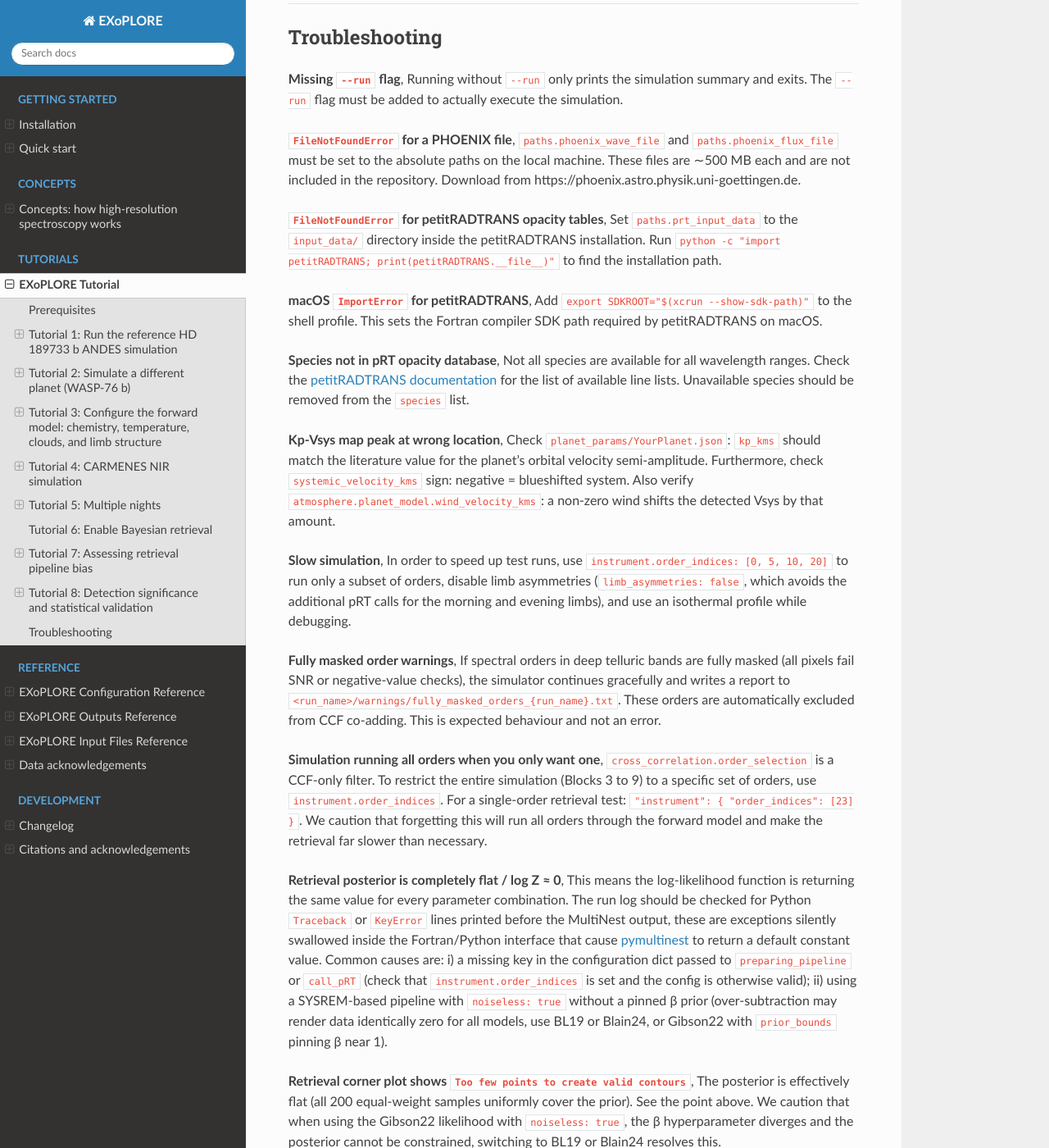
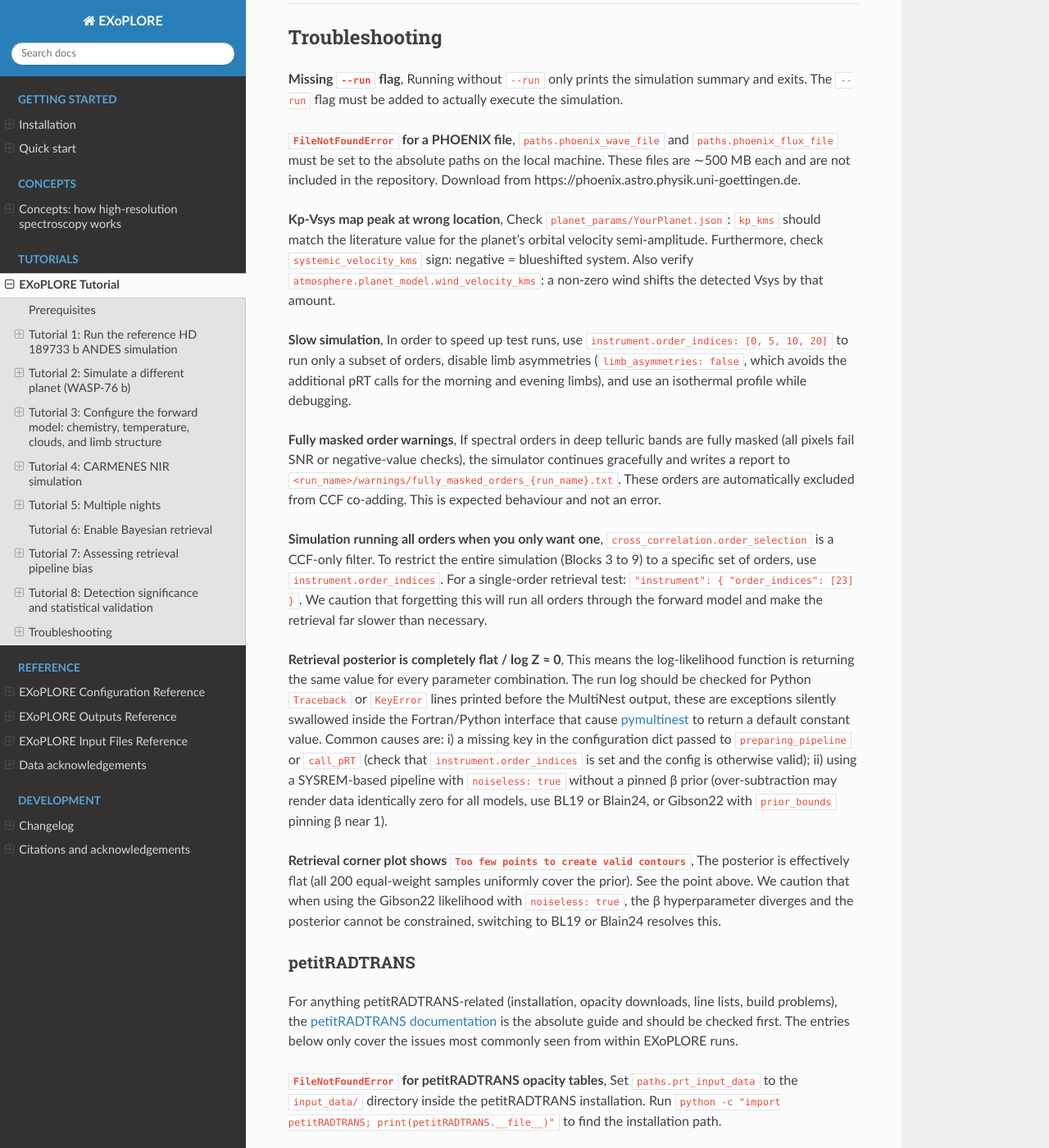
Before and after one commit to asanchezlopezIAA/EXoPLORE, a Sphinx documentation site: the page built from docs/tutorial.md, in a window 1280 px wide and 1400 px high, scrolled down 40338 px. Shown: the whole window at 82% size. Built offline with Sphinx 7.4.7 and the Read the Docs theme 3.1.0, drawn with Linux system fonts in a browser that asks for light colours; some of the changed text lies outside the part shown.

Commit message:
Docs: group petitRADTRANS troubleshooting entries

```diff
--- a/docs/tutorial.md
+++ b/docs/tutorial.md
@@ -1011,12 +1011,6 @@ A single ANDES order yields only a marginal per-order signal from a strong absor
 
 **`FileNotFoundError` for a PHOENIX file**, `paths.phoenix_wave_file` and `paths.phoenix_flux_file` must be set to the absolute paths on the local machine. These files are ∼500 MB each and are not included in the repository. Download from https://phoenix.astro.physik.uni-goettingen.de.
 
-**`FileNotFoundError` for petitRADTRANS opacity tables**, Set `paths.prt_input_data` to the `input_data/` directory inside the petitRADTRANS installation. Run `python -c "import petitRADTRANS; print(petitRADTRANS.__file__)"` to find the installation path.
-
-**macOS `ImportError` for petitRADTRANS**, Add `export SDKROOT="$(xcrun --show-sdk-path)"` to the shell profile. This sets the Fortran compiler SDK path required by petitRADTRANS on macOS.
-
-**Species not in pRT opacity database**, Not all species are available for all wavelength ranges. Check the [petitRADTRANS documentation](https://petitradtrans.readthedocs.io) for the list of available line lists. Unavailable species should be removed from the `species` list.
-
 **Kp-Vsys map peak at wrong location**, Check `planet_params/YourPlanet.json`: `kp_kms` should match the literature value for the planet's orbital velocity semi-amplitude. Furthermore, check `systemic_velocity_kms` sign: negative = blueshifted system. Also verify `atmosphere.planet_model.wind_velocity_kms`: a non-zero wind shifts the detected Vsys by that amount.
 
 **Slow simulation**, In order to speed up test runs, use `instrument.order_indices: [0, 5, 10, 20]` to run only a subset of orders, disable limb asymmetries (`limb_asymmetries: false`, which avoids the additional pRT calls for the morning and evening limbs), and use an isothermal profile while debugging.
@@ -1028,3 +1022,13 @@ A single ANDES order yields only a marginal per-order signal from a strong absor
 **Retrieval posterior is completely flat / log Z ≈ 0**, This means the log-likelihood function is returning the same value for every parameter combination. The run log should be checked for Python `Traceback` or `KeyError` lines printed before the MultiNest output, these are exceptions silently swallowed inside the Fortran/Python interface that cause [pymultinest](https://github.com/JohannesBuchner/PyMultiNest) to return a default constant value. Common causes are: i) a missing key in the configuration dict passed to `preparing_pipeline` or `call_pRT` (check that `instrument.order_indices` is set and the config is otherwise valid); ii) using a SYSREM-based pipeline with `noiseless: true` without a pinned β prior (over-subtraction may render data identically zero for all models, use BL19 or Blain24, or Gibson22 with `prior_bounds` pinning β near 1).
 
 **Retrieval corner plot shows `Too few points to create valid contours`**, The posterior is effectively flat (all 200 equal-weight samples uniformly cover the prior). See the point above. We caution that when using the Gibson22 likelihood with `noiseless: true`, the β hyperparameter diverges and the posterior cannot be constrained, switching to BL19 or Blain24 resolves this.
+
+### petitRADTRANS
+
+For anything petitRADTRANS-related (installation, opacity downloads, line lists, build problems), the [petitRADTRANS documentation](https://petitradtrans.readthedocs.io) is the absolute guide and should be checked first. The entries below only cover the issues most commonly seen from within EXoPLORE runs.
+
+**`FileNotFoundError` for petitRADTRANS opacity tables**, Set `paths.prt_input_data` to the `input_data/` directory inside the petitRADTRANS installation. Run `python -c "import petitRADTRANS; print(petitRADTRANS.__file__)"` to find the installation path.
+
+**macOS `ImportError` for petitRADTRANS**, Add `export SDKROOT="$(xcrun --show-sdk-path)"` to the shell profile. This sets the Fortran compiler SDK path required by petitRADTRANS on macOS.
+
+**Species not in pRT opacity database**, Not all species are available for all wavelength ranges. Check the petitRADTRANS documentation for the list of available line lists. Unavailable species should be removed from the `species` list.
```
